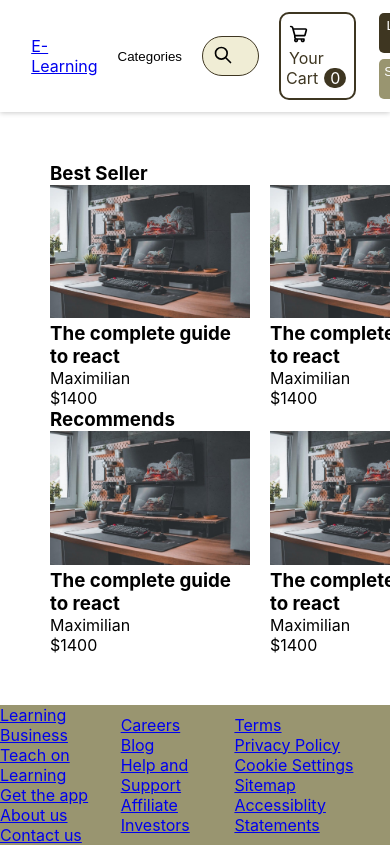
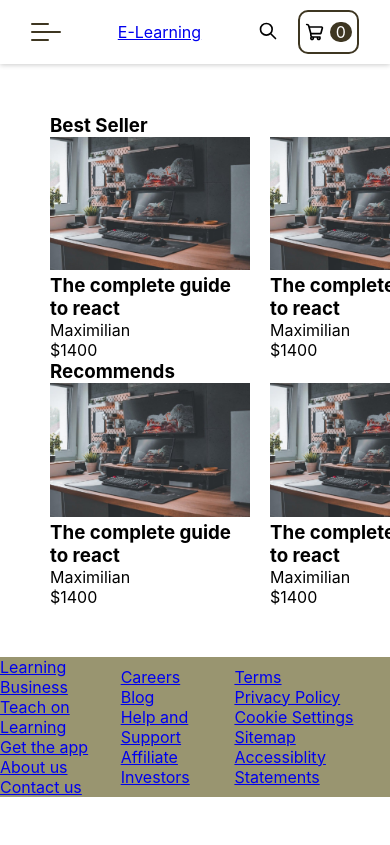
Before and after one commit to AmrNasem/E-Learning-Client, a React (Create React App) app: page / in a window 390 px wide. Shown: the top 845 px of the page. Built offline with nearby package versions, Linux system fonts and the light colour scheme.

Commit message:
Responsive Header

```diff
--- a/src/App.js
+++ b/src/App.js
@@ -3,6 +3,7 @@ import "./App.css";
 import Login from "./pages/Login";
 import SignUp from "./pages/SignUp";
 import MainHeader from "./components/MainHeader";
+import MobileHeader from "./components/MobileHeader";
 import Footer from "./components/Footer";
 import LandingPage from "./pages/LandingPage";
 import { useContext } from "react";
@@ -16,6 +17,7 @@ function App() {
   return (
     <div className="App" onClick={blurCategoriesHandler}>
       <MainHeader />
+      <MobileHeader />
       <Routes>
         <Route path="/" element={<LandingPage />} />
         <Route path="/login" element={<Login />} />
--- /dev/null
+++ b/src/components/CloseIcon.js
@@ -0,0 +1,24 @@
+const CloseIcon = (props) => {
+  return (
+    <svg
+      width="20px"
+      height="20px"
+      viewBox="0 0 24 24"
+      fill="none"
+      xmlns="http://www.w3.org/2000/svg"
+    >
+      <g id="Menu / Close_MD">
+        <path
+          id="Vector"
+          d="M18 18L12 12M12 12L6 6M12 12L18 6M12 12L6 18"
+          stroke="#000000"
+          strokeWidth="2"
+          strokeLinecap="round"
+          strokeLinejoin="round"
+        />
+      </g>
+    </svg>
+  );
+};
+
+export default CloseIcon;
--- /dev/null
+++ b/src/components/Header.module.css
@@ -0,0 +1,192 @@
+header {
+  display: flex;
+  justify-content: space-between;
+  align-items: center;
+  gap: 20px;
+  padding: 10px 8%;
+  box-shadow: 0 1px 5px #ccc;
+  position: relative;
+}
+@media (max-width: 660px) {
+  .main-header {
+    display: none;
+  }
+}
+@media (min-width: 660px) {
+  .mobile-header {
+    display: none;
+  }
+}
+
+.categories {
+  border: none;
+  background-color: transparent;
+  cursor: pointer;
+  transition: 0.3s;
+}
+
+.main-categories {
+  position: absolute;
+  top: calc(100% + 5px);
+  left: 10%;
+  background-color: white;
+  box-shadow: 0 1px 5px #ccc;
+  transform: translateX(35%);
+}
+
+.outlayer {
+  position: fixed;
+  top: 0;
+  left: 0;
+  width: 100%;
+  height: 100%;
+  background-color: rgba(0, 0, 0, 0.6);
+}
+
+aside {
+  position: fixed;
+  top: 0;
+  left: -300px;
+  background-color: white;
+  height: 100vh;
+  z-index: 100;
+  transition: 0.2s;
+}
+
+.show {
+  left: 0;
+}
+
+.menu-bar {
+  cursor: pointer;
+  width: 30px;
+  height: 18px;
+  display: flex;
+  flex-direction: column;
+  justify-content: space-between;
+}
+
+.menu-bar:hover span {
+  background-color: var(--secondary-color);
+  width: 100% !important;
+}
+
+.mob-active span {
+  width: 100% !important;
+  background-color: var(--secondary-color) !important;
+}
+
+.menu-bar span {
+  display: block;
+  height: 2px;
+  border: none;
+  width: 100%;
+  border-radius: 20px;
+  background-color: var(--main-color);
+  transition: 0.3s;
+}
+
+.menu-bar span:not(:nth-child(2)) {
+  width: 60%;
+}
+
+.active {
+  color: var(--secondary-color);
+}
+
+.categories:hover {
+  color: var(--secondary-color);
+}
+
+.mobile-logo {
+  flex: 1;
+  text-align: center;
+}
+
+.search {
+  flex: 1;
+  display: flex;
+  gap: 5px;
+  background-color: #f0edd5;
+  border-radius: 100px;
+  padding: 5px 10px;
+  border: 1px solid var(--main-color);
+}
+
+.search-icon {
+  cursor: pointer;
+  background-color: transparent;
+  border: none;
+}
+
+input[type="search"] {
+  border: none;
+  outline: none;
+  padding: 5px;
+  font-size: 1rem;
+  background-color: transparent;
+  width: 100%;
+}
+
+.search-content {
+  position: fixed;
+  top: 0;
+  left: 0;
+  width: 100%;
+  height: 100%;
+  background-color: white;
+}
+.mobile-search {
+  display: flex;
+  align-items: center;
+  width: 100%;
+  gap: 5px;
+  padding: 5px 10px;
+}
+
+.mobile-search input[type="search"] {
+  flex: 1;
+  background-color: white;
+}
+.mobile-search input[type="search"]::-webkit-search-cancel-button {
+  display: none;
+}
+
+.close-icon {
+  cursor: pointer;
+  background-color: transparent;
+  border: none;
+}
+
+.cart {
+  border: 2px solid var(--main-color);
+  color: var(--main-color);
+  display: flex;
+  align-items: center;
+  gap: 5px;
+  border-radius: 10px;
+  padding: 10px 5px;
+  cursor: pointer;
+}
+
+@media (max-width: 800px) {
+  .cart span.title {
+    display: none;
+  }
+}
+
+.cart span.amount {
+  color: white;
+  background-color: var(--main-color);
+  padding: 0 6px;
+  border-radius: 10px;
+}
+
+.actions button {
+  border-radius: 5px;
+  margin: 3px;
+}
+
+.actions .signup {
+  background-color: var(--secondary-color);
+}
--- a/src/components/MainHeader.js
+++ b/src/components/MainHeader.js
@@ -5,7 +5,7 @@ import { cartActions } from "../store/cart-slice";
 import HeaderContext from "../store/header-context";
 import Cart from "./Cart/Cart";
 import Categories from "./categories/Categories";
-import classes from "./MainHeader.module.css";
+import classes from "./Header.module.css";
 import SearchIcon from "./SearchIcon";
 import CartIcon from "./Cart/CartIcon";
 import Button from "./UI/Button";
@@ -21,7 +21,7 @@ const MainHeader = (props) => {
     e.stopPropagation();
   };
   return (
-    <header>
+    <header className={classes["main-header"]}>
       <div className={classes.logo}>
         <Link to="/">E-Learning</Link>
       </div>
@@ -33,7 +33,9 @@ const MainHeader = (props) => {
       >
         Categories
       </button>
-      {headerCtx.visibleCategories && <Categories />}
+      {headerCtx.visibleCategories && (
+        <Categories className={classes["main-categories"]} />
+      )}
       <form className={classes.search}>
         <button className={classes["search-icon"]}>
           <SearchIcon />
@@ -45,8 +47,8 @@ const MainHeader = (props) => {
         className={classes.cart}
       >
         <CartIcon />
-        <span>Your Cart</span>
-        <span>0</span>
+        <span className={classes.title}>Your Cart</span>
+        <span className={classes.amount}>0</span>
       </div>
       {isCartOpened && <Cart />}
       <div className={classes.actions}>
--- a/src/components/MainHeader.module.css
+++ /dev/null
@@ -1,79 +0,0 @@
-header {
-  display: flex;
-  justify-content: space-between;
-  align-items: center;
-  gap: 20px;
-  padding: 10px 8%;
-  box-shadow: 0 1px 5px #ccc;
-  position: relative;
-}
-
-.categories {
-  align-self: stretch;
-  border: none;
-  background-color: transparent;
-  cursor: pointer;
-  transition: 0.3s;
-}
-
-.active {
-  color: var(--secondary-color);
-}
-
-.categories:hover {
-  color: var(--secondary-color);
-}
-
-.search {
-  flex: 1;
-  display: flex;
-  gap: 5px;
-  background-color: #f0edd5;
-  border-radius: 100px;
-  padding: 5px 10px;
-  border: 1px solid var(--main-color);
-}
-
-.search-icon {
-  cursor: pointer;
-  background-color: transparent;
-  border: none;
-}
-
-.search input[type="search"] {
-  border: none;
-  outline: none;
-  padding: 5px;
-  font-size: 1rem;
-  background-color: transparent;
-  width: 100%;
-}
-
-.cart {
-  border: 2px solid var(--main-color);
-  color: var(--main-color);
-
-  border-radius: 10px;
-  padding: 10px 5px;
-  cursor: pointer;
-}
-
-.cart > * {
-  margin: 0 3px;
-}
-
-.cart span:nth-child(3) {
-  color: white;
-  background-color: var(--main-color);
-  padding: 0 6px;
-  border-radius: 10px;
-}
-
-.actions button {
-  border-radius: 5px;
-  margin: 3px;
-}
-
-.actions .signup {
-  background-color: var(--secondary-color);
-}
--- /dev/null
+++ b/src/components/MobileHeader.js
@@ -0,0 +1,100 @@
+import { useContext, useState } from "react";
+import { useDispatch, useSelector } from "react-redux";
+import { Link, useNavigate } from "react-router-dom";
+import { cartActions } from "../store/cart-slice";
+import HeaderContext from "../store/header-context";
+import Cart from "./Cart/Cart";
+import Categories from "./categories/Categories";
+import classes from "./Header.module.css";
+import SearchIcon from "./SearchIcon";
+import CloseIcon from "./CloseIcon";
+import CartIcon from "./Cart/CartIcon";
+import FormInput from "./UI/FormInput";
+import Button from "./UI/Button";
+
+const MobileHeader = (props) => {
+  const navigate = useNavigate();
+  const dispatch = useDispatch();
+  const isCartOpened = useSelector((state) => state.cart.isOpened);
+  const headerCtx = useContext(HeaderContext);
+  const [openedSearch, setOpenedSearch] = useState(false);
+
+  const searchBar = (
+    <div className={classes["search-content"]}>
+      <form className={`${classes["mobile-search"]}`}>
+        <button className={classes["search-icon"]}>
+          <SearchIcon />
+        </button>
+        <FormInput type="search" placeholder="Search for anything" />
+        <button
+          onClick={(e) => {
+            e.preventDefault();
+            setOpenedSearch(false);
+          }}
+          className={classes["close-icon"]}
+        >
+          <CloseIcon />
+        </button>
+      </form>
+      <div className={classes.suggestions}></div>
+    </div>
+  );
+
+  const aside = (
+    <aside className={headerCtx.visibleCategories ? classes.show : ""}>
+      <div className={classes.actions}>
+        <Button onClick={() => navigate("/login")} className={classes.login}>
+          Log in
+        </Button>
+        <Button onClick={() => navigate("/signup")} className={classes.signup}>
+          Sign up
+        </Button>
+      </div>
+      <hr />
+      <Categories className={classes["mobile-categories"]} />
+    </aside>
+  );
+
+  const toggleMenuBarHandler = (e) => {
+    e.stopPropagation();
+    headerCtx.setVisibleCategories((prevState) => !prevState);
+  };
+  return (
+    <header className={classes["mobile-header"]}>
+      <div
+        onClick={toggleMenuBarHandler}
+        className={`${classes["menu-bar"]} ${
+          headerCtx.visibleCategories && classes["mob-active"]
+        }`}
+      >
+        <span></span>
+        <span></span>
+        <span></span>
+      </div>
+      {headerCtx.visibleCategories && <div className={classes.outlayer}></div>}
+      {aside}
+      <div className={`${classes.logo} ${classes["mobile-logo"]}`}>
+        <Link to="/">E-Learning</Link>
+      </div>
+      <button
+        onClick={() => {
+          setOpenedSearch(true);
+        }}
+        className={classes["search-icon"]}
+      >
+        <SearchIcon />
+      </button>
+      {openedSearch && searchBar}
+      <div
+        onClick={() => dispatch(cartActions.toggleCart())}
+        className={classes.cart}
+      >
+        <CartIcon />
+        <span className={classes.amount}>0</span>
+      </div>
+      {isCartOpened && <Cart />}
+    </header>
+  );
+};
+
+export default MobileHeader;
--- a/src/components/UI/Modal.js
+++ b/src/components/UI/Modal.js
@@ -2,7 +2,7 @@ import { Fragment } from "react";
 import ReactDOM from "react-dom";
 import classes from "./Modal.module.css";
 
-const OutLayer = (props) => {
+export const OutLayer = (props) => {
   return <div onClick={props.onClick} className={classes.outlayer}></div>;
 };
 
--- a/src/components/UI/Modal.module.css
+++ b/src/components/UI/Modal.module.css
@@ -9,7 +9,7 @@
 }
 
 .popup-box {
-  position: absolute;
+  position: fixed;
   top: 50%;
   left: 50%;
   transform: translate(-50%, -50%);
--- a/src/components/categories/Categories.js
+++ b/src/components/categories/Categories.js
@@ -3,7 +3,7 @@ import classes from "./Categories.module.css";
 
 const Categories = (props) => {
   return (
-    <div className={classes.categories}>
+    <div className={`${classes.categories} ${props.className}`}>
       <NavLink
         className={(activeClass) =>
           activeClass.isActive ? classes.active : ""
--- a/src/components/categories/Categories.module.css
+++ b/src/components/categories/Categories.module.css
@@ -1,12 +1,3 @@
-.categories {
-  position: absolute;
-  top: calc(100% + 5px);
-  left: 10%;
-  background-color: white;
-  box-shadow: 0 1px 5px #ccc;
-  transform: translateX(35%);
-}
-
 .categories a {
   display: block;
 }
```
Also changed, not shown: src/assets/close-icon.svg (added).
